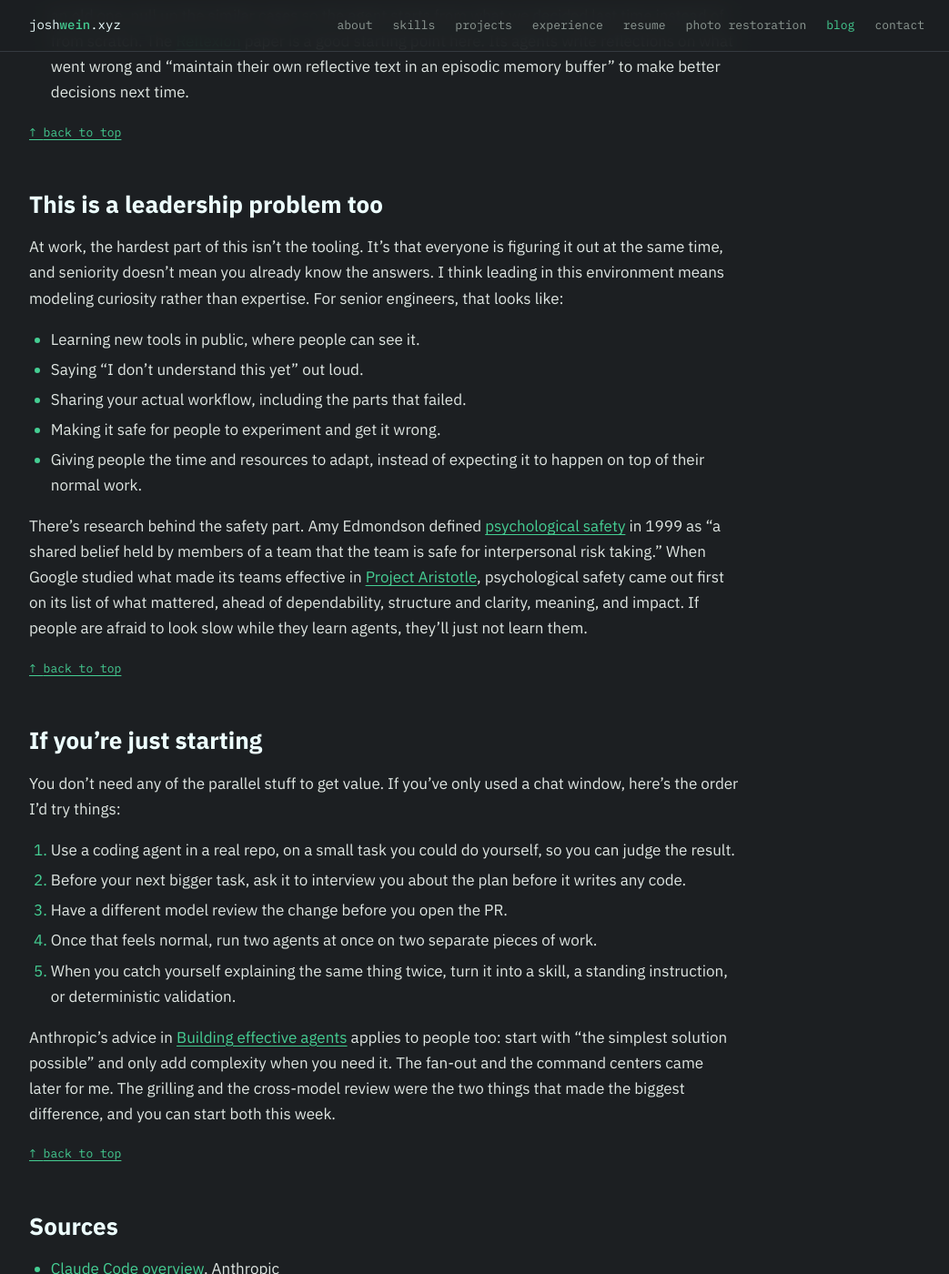
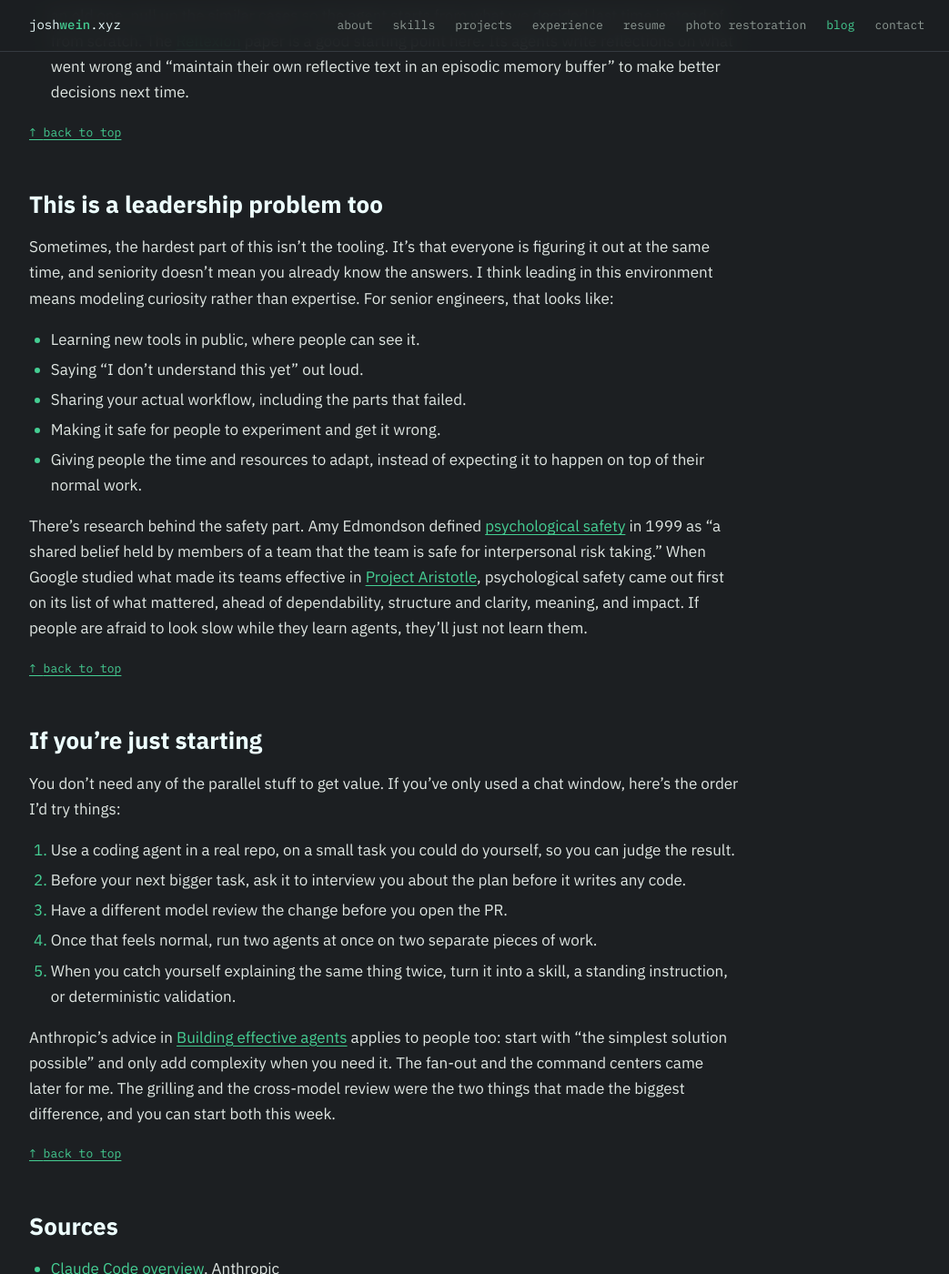
Before and after one commit to JoshWein/blog, a Jekyll site: the page built from _posts/2026-11-21-multi-agent-workflows.md, in a window 1280 px wide and 1400 px high, scrolled down 8919 px. Shown: the whole window at 91% size, without its empty margins (116-1159 px from the left). Built offline with Jekyll 4.4.1, drawn with Linux system fonts in a browser that asks for light colours; comment, search, counter and statistics services are not loaded.

Commit message:
Fix accessibility issues found by axe; reword leadership intro
Use a styled paragraph for back-to-top links instead of an h5, a p for
command-center column titles, readable contrast on done cards, labels on
the two nav landmarks, and taller tap targets for nav links.

Co-Authored-By: Claude Opus 5.5 <noreply@anthropic.com>
Claude-Session: https://claude.ai/code/session_01HtAirmGQyAcmjJao62wzYe

```diff
--- a/_layouts/default.html
+++ b/_layouts/default.html
@@ -25,7 +25,7 @@
 <header class="bar">
   <div class="wrap">
     <a class="home" href="/">josh<b>wein</b>.xyz</a>
-    <nav>
+    <nav aria-label="Site">
       <a href="/#about">about</a>
       <a href="/#skills">skills</a>
       <a href="/#projects">projects</a>
@@ -55,7 +55,7 @@
 <footer>
   <div class="wrap">
     <span>© 2049 <em>Josh Wein</em></span>
-    <nav>
+    <nav aria-label="Social and legal">
       <a href="https://github.com/JoshWein">github</a>
       <a href="https://www.linkedin.com/in/joshwein1/">linkedin</a>
       <a href="https://www.facebook.com/joswein/">facebook</a>
--- a/_posts/2026-11-21-multi-agent-workflows.md
+++ b/_posts/2026-11-21-multi-agent-workflows.md
@@ -42,7 +42,8 @@ You don't need the skills for this, though. It's just as easy to tell the agent
 
 It feels slow for the first ten minutes. Then it saves hours, because every agent that picks up a piece of the plan later gets the answers instead of guesses.
 
-##### [back to top](#top)
+[back to top](#top)
+{: .back-top}
 
 ## Fan out to parallel agents
 
@@ -99,7 +100,8 @@ The part that took me a while to figure out is the standing instruction. Without
 
 The other thing that makes fan-out work is splitting along boundaries that don't overlap. Two agents editing the same file at the same time will make a mess, the same way two people would. If the plan can't be split cleanly, I'd rather run fewer agents. When agents do need to work in the same repo at the same time, give each one its own checkout. [Git worktrees](https://code.claude.com/docs/en/worktrees) make that cheap: each session gets "a separate copy of the files to edit, so one session can build a feature while a second fixes a bug."
 
-##### [back to top](#top)
+[back to top](#top)
+{: .back-top}
 
 ## Review across models, not within one
 
@@ -150,7 +152,8 @@ Either way, the review comments go back to whoever wrote the code, they fix it,
 
 None of this means I stop reviewing. I still review every PR my agents generate, because every so often an obvious, confidently wrong mistake makes it through all of the automated reviews. What the loops buy me is that by the time a PR reaches me, most of the small stuff is gone and I can spend my attention on whether the change is the right one.
 
-##### [back to top](#top)
+[back to top](#top)
+{: .back-top}
 
 ## A throwaway command center
 
@@ -162,20 +165,20 @@ Here's a made-up example of the kind of thing I mean:
 
 <figure class="diagram">
 <div class="cc" role="img" aria-label="Example command center with four columns: blocked, running, needs me, and done">
-  <div class="col"><h6>blocked</h6>
+  <div class="col"><p class="cc-h">blocked</p>
     <div class="card wait">update docs<small>waits on api</small></div>
     <div class="card wait">deploy preview<small>waits on ci</small></div>
   </div>
-  <div class="col"><h6>running</h6>
+  <div class="col"><p class="cc-h">running</p>
     <div class="card run">api: pagination<small>agent 1</small></div>
     <div class="card run">ui: empty states<small>agent 2</small></div>
     <div class="card run">tests: flaky suite<small>agent 3</small></div>
   </div>
-  <div class="col"><h6>needs me</h6>
+  <div class="col"><p class="cc-h">needs me</p>
     <div class="card">pick a cache ttl<small>decision</small></div>
     <div class="card">PR #12<small>ready to merge</small></div>
   </div>
-  <div class="col"><h6>done</h6>
+  <div class="col"><p class="cc-h">done</p>
     <div class="card done">schema change<small>merged</small></div>
     <div class="card done">lint cleanup<small>merged</small></div>
   </div>
@@ -185,7 +188,8 @@ Here's a made-up example of the kind of thing I mean:
 
 The "needs me" column is the one that matters. Agents are fast, so I'm usually the bottleneck, and anything that shows me where I'm holding things up pays for itself.
 
-##### [back to top](#top)
+[back to top](#top)
+{: .back-top}
 
 ## Automate the friction away
 
@@ -200,7 +204,8 @@ A few things that have helped the most:
 
 None of these are big projects. Most of them are a short script or a scheduled prompt, and agents are good at writing those too.
 
-##### [back to top](#top)
+[back to top](#top)
+{: .back-top}
 
 ## Guardrails
 
@@ -212,7 +217,8 @@ I think of it like an airport. It's good to know which runway a pilot plans to l
 
 The other guardrails are the ones I've already mentioned. Grill before building so the agents aren't guessing. Split work so agents don't collide. Review with a different model than the one that wrote the code. And I still read every PR myself before it merges. I even reviewed this entire blog post before posting it!
 
-##### [back to top](#top)
+[back to top](#top)
+{: .back-top}
 
 ## Deterministic validation
 
@@ -229,7 +235,8 @@ The habit I'm trying to build: when a reviewer, human or model, flags the same k
 
 Most of the time you still want the agent to use its judgment. The deterministic layer is for the short list of things where judgment isn't the point.
 
-##### [back to top](#top)
+[back to top](#top)
+{: .back-top}
 
 ## Packaging what works
 
@@ -243,7 +250,8 @@ The idea I like most here is team plugins: one package with the team's domain kn
 
 One rule I try to follow: only work on improving the harness while other work is actively running. Tweaking skills and prompts is fun, and it's easy to spend a whole afternoon on it while nothing ships. If agents are busy on real work, tuning the setup in the meantime is free. If they're not, it's usually procrastination.
 
-##### [back to top](#top)
+[back to top](#top)
+{: .back-top}
 
 ## What I want to try next
 
@@ -252,11 +260,12 @@ Two ideas I keep coming back to:
 * **A disagreement detector.** Run the same task through several models and flag the places where they meaningfully disagree. The places where models agree are probably fine. The places where they disagree are exactly where a human should look. It's the cross-model review idea turned into something automatic. There's research pointing the same way: in [multiagent debate](https://arxiv.org/abs/2305.14325), several model instances propose answers and argue over them for a few rounds, which improved reasoning and factual accuracy and cut down on hallucinations.
 * **Episodic memory.** Store past decisions and the reasons for them, and when a new task looks like an old one, pull up the similar cases so the agent starts from what we decided last time instead of from scratch. The [Reflexion](https://arxiv.org/abs/2303.11366) paper is a good starting point here. Its agents write reflections on what went wrong and "maintain their own reflective text in an episodic memory buffer" to make better decisions next time.
 
-##### [back to top](#top)
+[back to top](#top)
+{: .back-top}
 
 ## This is a leadership problem too
 
-At work, the hardest part of this isn't the tooling. It's that everyone is figuring it out at the same time, and seniority doesn't mean you already know the answers. I think leading in this environment means modeling curiosity rather than expertise. For senior engineers, that looks like:
+Sometimes, the hardest part of this isn't the tooling. It's that everyone is figuring it out at the same time, and seniority doesn't mean you already know the answers. I think leading in this environment means modeling curiosity rather than expertise. For senior engineers, that looks like:
 
 * Learning new tools in public, where people can see it.
 * Saying "I don't understand this yet" out loud.
@@ -266,7 +275,8 @@ At work, the hardest part of this isn't the tooling. It's that everyone is figur
 
 There's research behind the safety part. Amy Edmondson defined [psychological safety](https://dash.harvard.edu/entities/publication/13a7b031-0fdd-45ec-a7e0-2b80e2bc679f) in 1999 as "a shared belief held by members of a team that the team is safe for interpersonal risk taking." When Google studied what made its teams effective in [Project Aristotle](https://rework.withgoogle.com/intl/en/guides/understand-team-effectiveness), psychological safety came out first on its list of what mattered, ahead of dependability, structure and clarity, meaning, and impact. If people are afraid to look slow while they learn agents, they'll just not learn them.
 
-##### [back to top](#top)
+[back to top](#top)
+{: .back-top}
 
 ## If you're just starting
 
@@ -280,7 +290,8 @@ You don't need any of the parallel stuff to get value. If you've only used a cha
 
 Anthropic's advice in [Building effective agents](https://www.anthropic.com/research/building-effective-agents) applies to people too: start with "the simplest solution possible" and only add complexity when you need it. The fan-out and the command centers came later for me. The grilling and the cross-model review were the two things that made the biggest difference, and you can start both this week.
 
-##### [back to top](#top)
+[back to top](#top)
+{: .back-top}
 
 ## Sources
 
--- a/css/blogstyle.css
+++ b/css/blogstyle.css
@@ -28,7 +28,7 @@ a:hover { color: var(--ice); }
 .bar .home { font-family: var(--mono); font-size: 14px; color: var(--ice); text-decoration: none; white-space: nowrap; }
 .bar .home b { color: var(--green); font-weight: 500; }
 .bar nav { display: flex; gap: 22px; font-family: var(--mono); font-size: 13px; overflow-x: auto; scrollbar-width: none; }
-.bar nav a { color: var(--muted); text-decoration: none; white-space: nowrap; }
+.bar nav a { color: var(--muted); text-decoration: none; white-space: nowrap; padding: 4px 0; }
 .bar nav a:hover, .bar nav a[aria-current="page"] { color: var(--green); }
 
 /* page heading */
@@ -62,7 +62,8 @@ a:hover { color: var(--ice); }
 .content h3 { font-size: 21px; }
 .content h4 { font-size: 18px; }
 .content h5 { font-family: var(--mono); font-size: 13px; font-weight: 400; margin: 1.5em 0; }
-.content h5 a::before { content: "↑ "; }
+.content h5 a::before, .content .back-top a::before { content: "↑ "; }
+.content .back-top { font-family: var(--mono); font-size: 13px; margin: 1.5em 0; }
 .content p, .content li { color: var(--text); overflow-wrap: anywhere; }
 .content ul, .content ol { padding-left: 1.4em; }
 .content li { margin: .3em 0; }
@@ -82,7 +83,7 @@ code, pre { font-family: var(--mono); font-size: 14px; }
 footer { border-top: 1px solid var(--line); padding: 36px 0 56px; font-family: var(--mono); font-size: 13px; color: var(--muted); }
 footer .wrap { display: flex; justify-content: space-between; flex-wrap: wrap; gap: 16px; }
 footer nav { display: flex; gap: 18px; flex-wrap: wrap; }
-footer a { color: var(--muted); text-decoration: none; }
+footer a { color: var(--muted); text-decoration: none; display: inline-block; padding: 4px 0; }
 footer a:hover { color: var(--green); }
 
 @media (max-width: 760px) {
@@ -124,13 +125,14 @@ footer a:hover { color: var(--green); }
 /* mock command center */
 .cc { font-family: var(--mono); font-size: 12px; display: grid; grid-template-columns: repeat(4, 1fr); gap: 10px; }
 .cc .col { background: var(--bg); border: 1px solid var(--line); border-radius: 4px; padding: 10px; min-width: 0; }
-.cc h6 { margin: 0 0 8px; font-size: 11px; font-weight: 500; color: var(--muted); text-transform: uppercase; letter-spacing: .08em; }
+.cc .cc-h { margin: 0 0 8px; font-size: 11px; font-weight: 500; color: var(--muted); text-transform: uppercase; letter-spacing: .08em; }
 .cc .card { border: 1px solid var(--line); border-left: 2px solid var(--muted); border-radius: 3px; padding: 6px 8px; margin-bottom: 6px; color: var(--text); overflow-wrap: anywhere; }
 .cc .card small { display: block; color: var(--muted); font-size: 11px; }
 .cc .run { border-left-color: var(--green); }
 .cc .run small::before { content: "● "; color: var(--green); animation: pulse 1.6s ease-in-out infinite; }
 .cc .wait { border-left-color: #f2c27b; }
-.cc .done { border-left-color: var(--green-dark); opacity: .7; }
+.cc .done { border-left-color: var(--green-dark); color: var(--muted); }
+.cc .done small { color: var(--muted); }
 @media (max-width: 760px) { .cc { grid-template-columns: 1fr 1fr; } .diagram .lbl { font-size: 17px; } .diagram .sub { font-size: 13px; } }
 @media (prefers-reduced-motion: reduce) {
   .diagram .flow, .diagram .pulse, .cc .run small::before { animation: none; }
```
